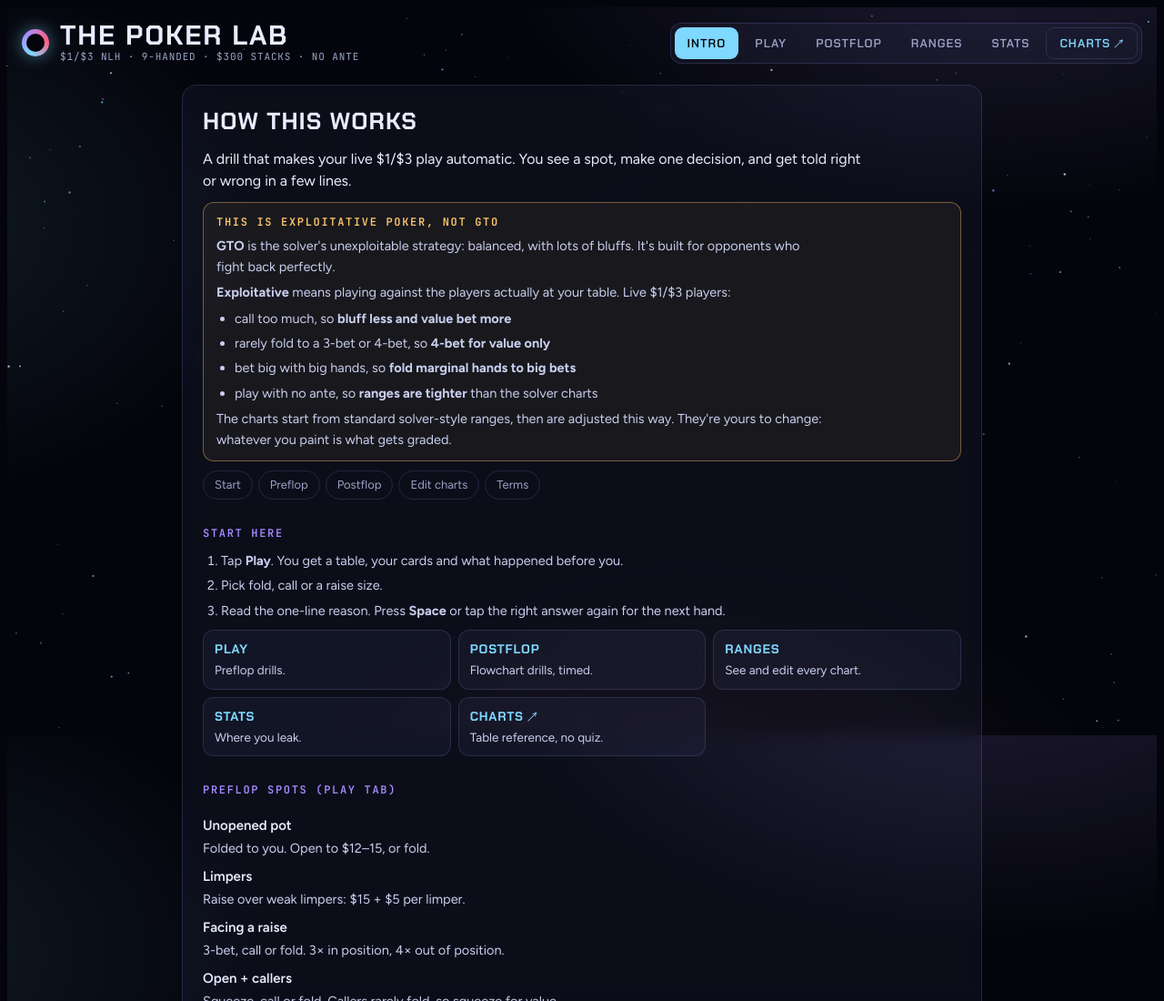
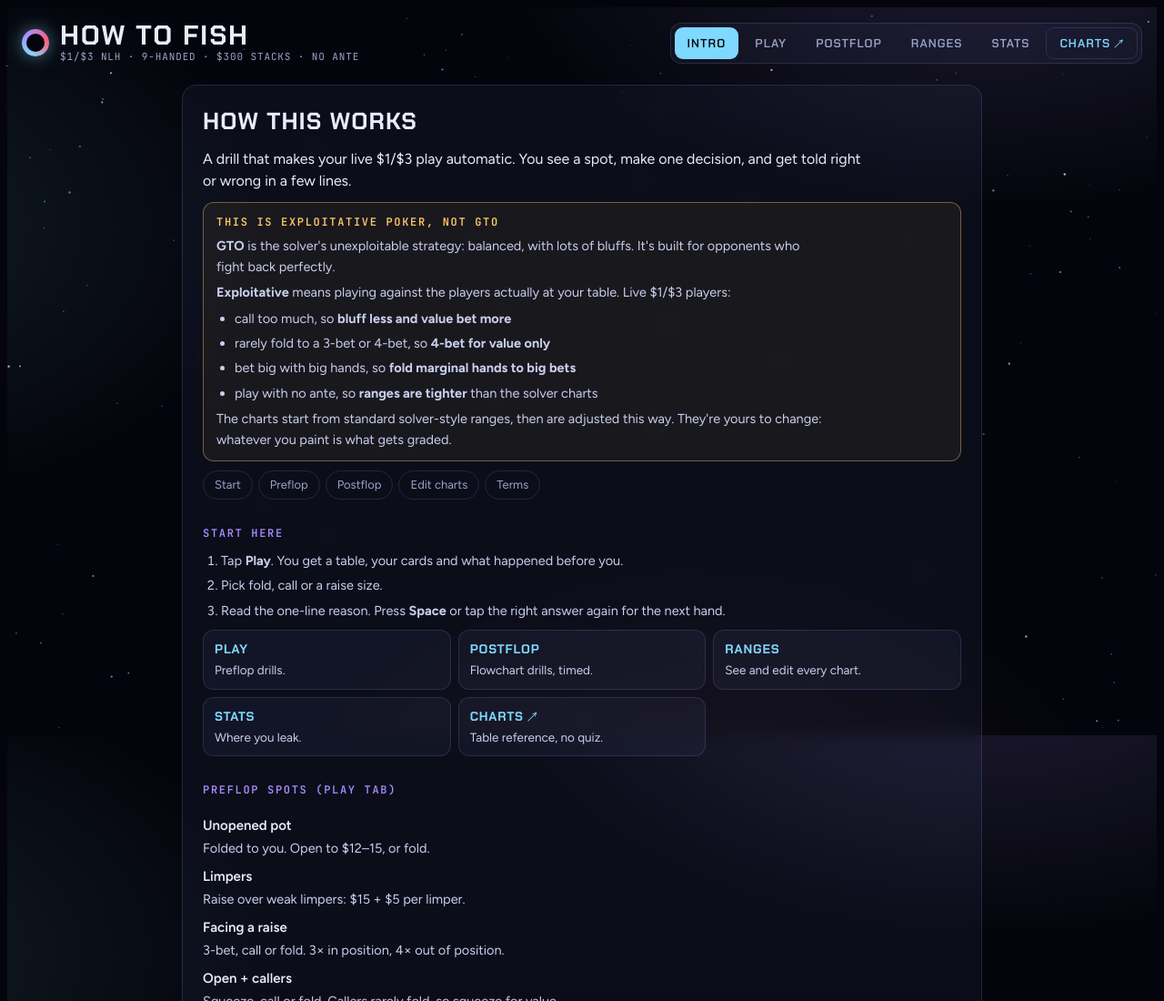
Before and after one commit to kiwayuda/Poker-Ranges-1-3-NLH-, a plain HTML site: page index.html in a window 1280 px wide. Shown: the top 1100 px of the page at 91% size. Drawn offline with Linux system fonts and the light colour scheme.

Commit message:
Rename the site to How to Fish
Co-Authored-By: Claude Haiku 5.5 <noreply@anthropic.com>
Claude-Session: https://claude.ai/code/session_018fqwghaQzufFcmDA2WAv3M

```diff
--- a/index.html
+++ b/index.html
@@ -3,7 +3,7 @@
 <head>
 <meta charset="utf-8">
 <meta name="viewport" content="width=device-width, initial-scale=1, maximum-scale=1, user-scalable=no, viewport-fit=cover">
-<title>The Poker Lab</title>
+<title>How to Fish</title>
 <meta name="claude:viewport-fit-sides" content="cover">
 <link rel="preconnect" href="https://fonts.googleapis.com">
 <link rel="preconnect" href="https://fonts.gstatic.com" crossorigin>
@@ -450,7 +450,7 @@ input,textarea,select{font-size:16px!important}
 <canvas id="stars" aria-hidden="true"></canvas>
 <div class="wrap">
   <header class="top">
-    <div class="brand"><div class="orb" aria-hidden="true"></div><div><h1>The Poker Lab</h1><div class="tagline" id="tagline">$1/$3 NLH · 9-handed · $300 stacks · no ante</div></div></div>
+    <div class="brand"><div class="orb" aria-hidden="true"></div><div><h1>How to Fish</h1><div class="tagline" id="tagline">$1/$3 NLH · 9-handed · $300 stacks · no ante</div></div></div>
     <div class="topright">
     <nav class="tabs glass" role="tablist">
       <button role="tab" id="tab-help" aria-selected="true" data-view="help">Intro</button>
@@ -476,7 +476,7 @@ input,textarea,select{font-size:16px!important}
         </div>
         <div class="tablebox glass">
           <div class="felt" id="felt">
-            <div class="center"><div class="logo">The Poker Lab</div><div class="pot" id="pot">Pot $4</div><div class="tocall" id="tocall"></div></div>
+            <div class="center"><div class="logo">How to Fish</div><div class="pot" id="pot">Pot $4</div><div class="tocall" id="tocall"></div></div>
             <div class="herocards" id="herocards"></div>
           </div>
         </div>
```
Also changed, not shown: chart-guide.html (+2 -2 lines), 1 other file.
